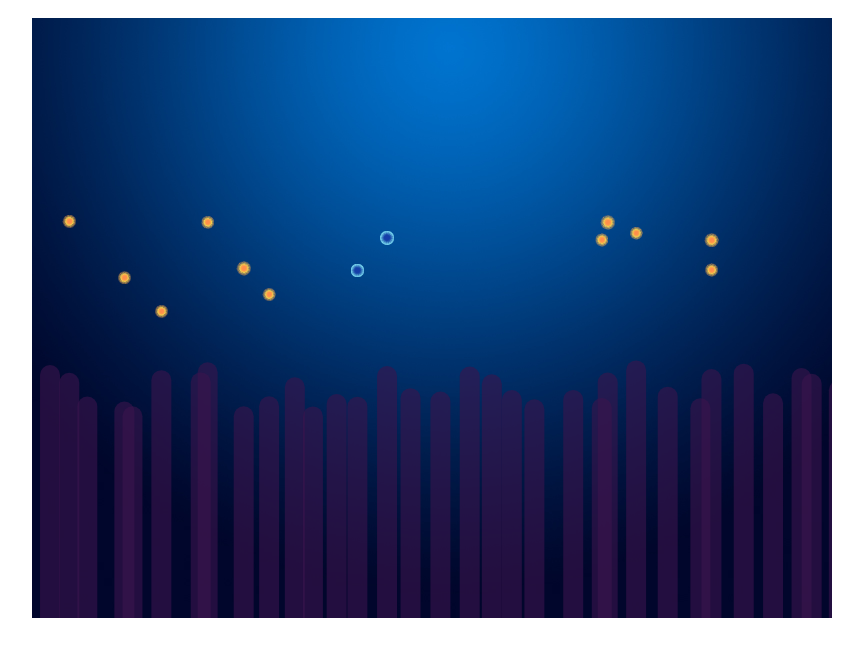
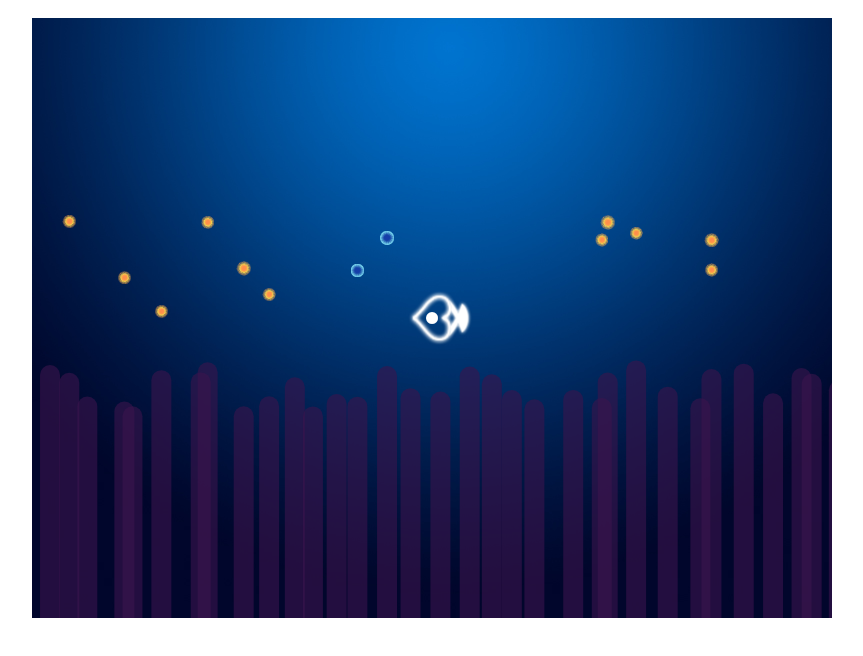
Before and after one commit to ppdd1994/html5-game, a plain HTML site: page htmlgame/index.html in a window 1280 px wide. Shown: the whole page, without its empty margins (208-1071 px from the left). Drawn offline with Linux system fonts and the light colour scheme.

Commit message:
画出大鱼并跟随鼠标移动

```diff
--- a/htmlgame/index.html
+++ b/htmlgame/index.html
@@ -17,5 +17,6 @@
 	<script src="js/bg.js"></script>
 	<script src="js/ane.js"></script>
 	<script src="js/fruit.js"></script>
+	<script src="js/mom.js"></script>
 </body>
 </html>
--- a/htmlgame/js/js.js
+++ b/htmlgame/js/js.js
@@ -1,4 +1,4 @@
-var can1,can2,ctx1,ctx2,cw,ch,ane,fruit;
+var can1,can2,ctx1,ctx2,cw,mx,my,ch,ane,fruit,mom;
 var lastTime = new Date();
 var dl = 0;
 var bgimg = new Image();
@@ -16,11 +16,14 @@ function init(){
     ctx2 = can2.getContext('2d');
     cw = can1.width;
     ch = can1.height;
+    can1.addEventListener('mousemove',onMouseMove,false);
     bgimg.src = "src/background.jpg";
     ane = new aneobj();
     ane.init();
     fruit = new fruitobj();
     fruit.init();
+    mom = new momobj();
+    mom.init();
 }
 
 function gameloop(){
@@ -32,5 +35,10 @@ function gameloop(){
 	ane.draw();
     fruitMonitor();
 	fruit.draw();
-
+	ctx1.clearRect(0,0,cw,ch);
+	mom.draw();
 }
+function onMouseMove(e){
+    mx = e.offSetX || e.layerX;
+    my = e.offSetY || e.layerY;
+}
--- /dev/null
+++ b/htmlgame/js/mom.js
@@ -0,0 +1,33 @@
+var momobj = function () {
+	this.x = 0;
+	this.y = 0;
+	this.angle = 0;
+	this.bigEyes = new Image();
+	this.bigBody = new Image();
+	this.bigTail = new Image();
+}
+momobj.prototype.init = function(){
+    this.bigEyes.src = "src/bigEye0.png";
+    this.bigBody.src = "src/bigSwim0.png";
+    this.bigTail.src = "src/bigTail0.png";
+    this.x = cw*0.5;
+    this.y = ch*0.5;
+}
+momobj.prototype.draw = function(){
+
+	if(mx!== undefined && my!== undefined){
+		var deltaX = mx - this.x;
+		var deltaY = my - this.y;
+		var beta = Math.atan2(deltaY,deltaX) + Math.PI;
+		this.angle = lerpAngle(beta, this.angle, 0.6);
+		this.x = lerpDistance(mx, this.x, 0.9);
+		this.y = lerpDistance(my, this.y, 0.9);
+	};
+    ctx1.save();
+    ctx1.translate(this.x,this.y);
+    ctx1.rotate(this.angle);
+    ctx1.drawImage(this.bigEyes,-this.bigEyes.width*0.5,-this.bigEyes.height*0.5,this.bigEyes.width,this.bigEyes.height);
+    ctx1.drawImage(this.bigBody,-this.bigBody.width*0.5,-this.bigBody.height*0.5,this.bigBody.width,this.bigBody.height);
+    ctx1.drawImage(this.bigTail,-this.bigTail.width*0.5+30,-this.bigTail.height*0.5,this.bigTail.width,this.bigTail.height);
+    ctx1.restore();
+}
```
